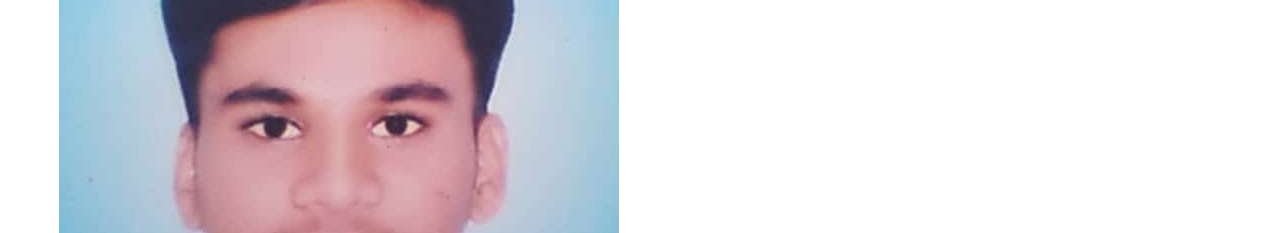
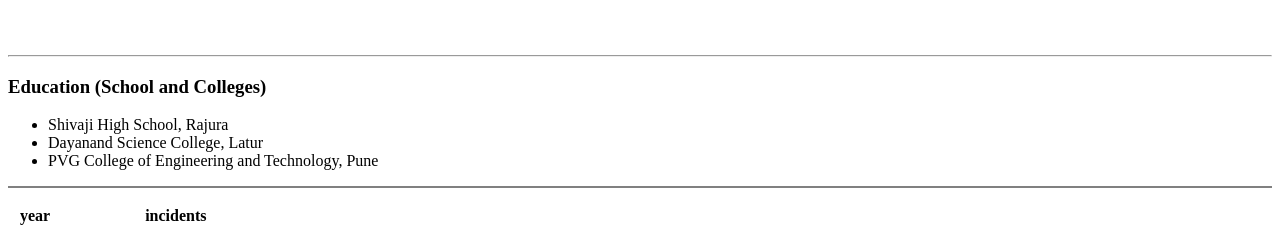
Before and after one commit to anurag18199/CV, a plain HTML site: page index.html in a window 1280 px wide. Shown: the part 211-444 px from the top of the page. Drawn offline with Linux system fonts and the light colour scheme.

Commit message:
removed image

```diff
--- a/index.html
+++ b/index.html
@@ -8,7 +8,7 @@
   <body>
     <table cellspacing="50">
       <tr>
-        <td><img src="my photo.jpg" alt="my photo"></td>
+        <td><img src="" alt="my photo"></td>
         <td><h1>Anurag Kadam</h1>
         <p><em>Graduating student at <strong><a href="https://www.pvgcoet.ac.in/">PVG COET, Pune</a></strong></em></p>
         <p>I'm a college student. I'm studying Computer Science</p></td>
```
